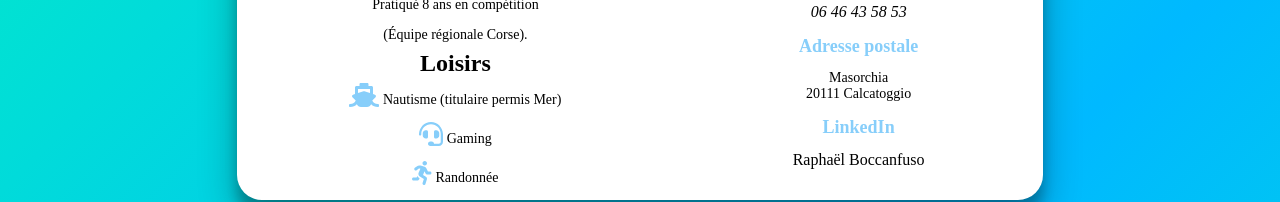
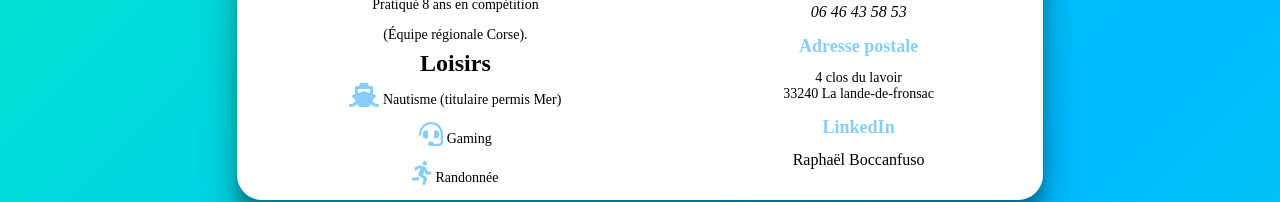
Before and after one commit to zarzarg/cv, a React (Create React App) app: page / in a window 1280 px wide. Both pictures are taken after a click on the button "Centre d'interêt & Contact". Shown: the part 488-690 px from the top of the page. Built offline with nearby package versions, Linux system fonts and the light colour scheme.

Commit message:
adresse correction 1.1

```diff
--- a/src/component/loisirs.js
+++ b/src/component/loisirs.js
@@ -41,8 +41,8 @@ const Loisirs = () => {
                         </address>
                     </div>
                     <h3>Adresse postale</h3>
-                    <p>Masorchia<br></br>
-                        20111 Calcatoggio</p>
+                    <p>4 clos du lavoir <br></br>
+                        33240 La lande-de-fronsac</p>
                     <h3>LinkedIn</h3>
                     <a href="https://www.linkedin.com/in/rapha%C3%ABl-boccanfuso/">Raphaël Boccanfuso</a>
                 </div>
```
Also changed, not shown: 6 other files (tests, documents, lock files or other folders).
